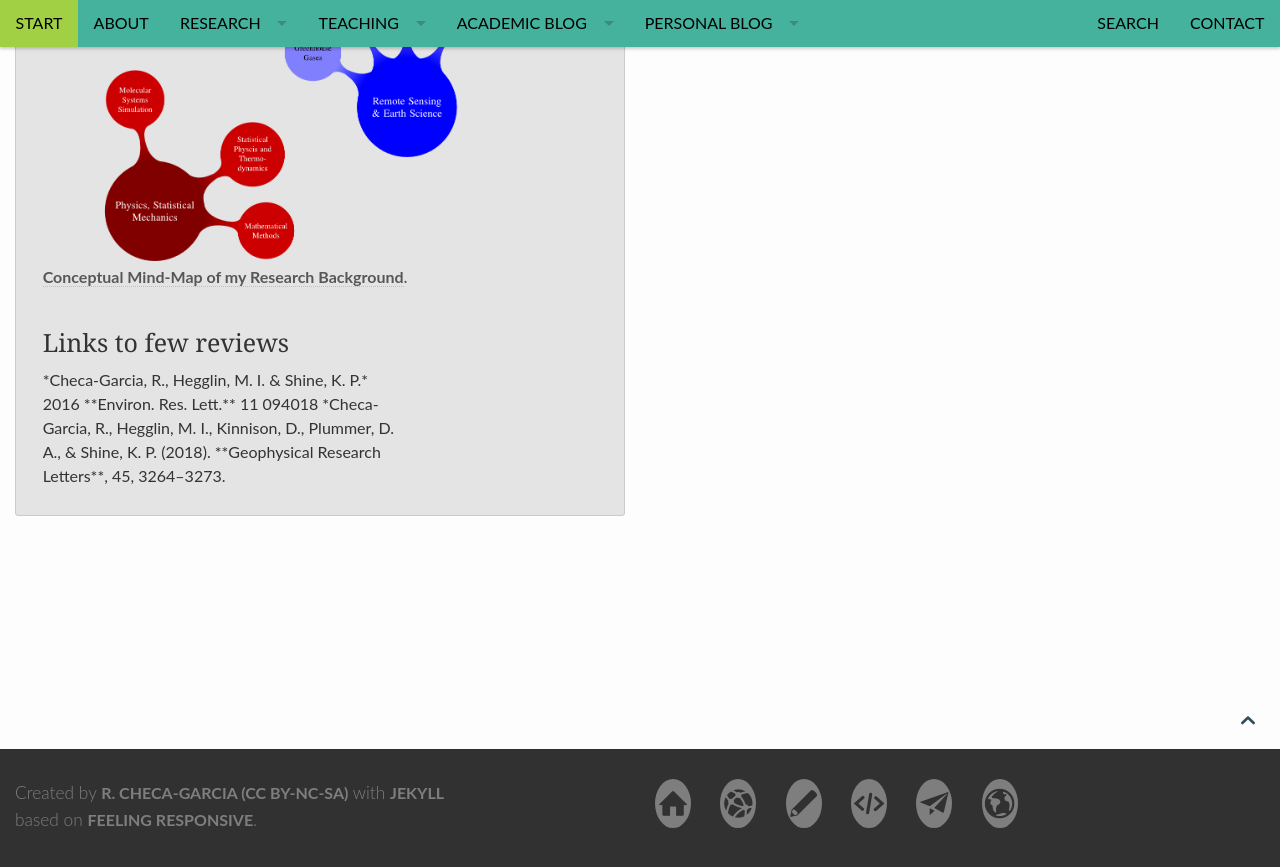
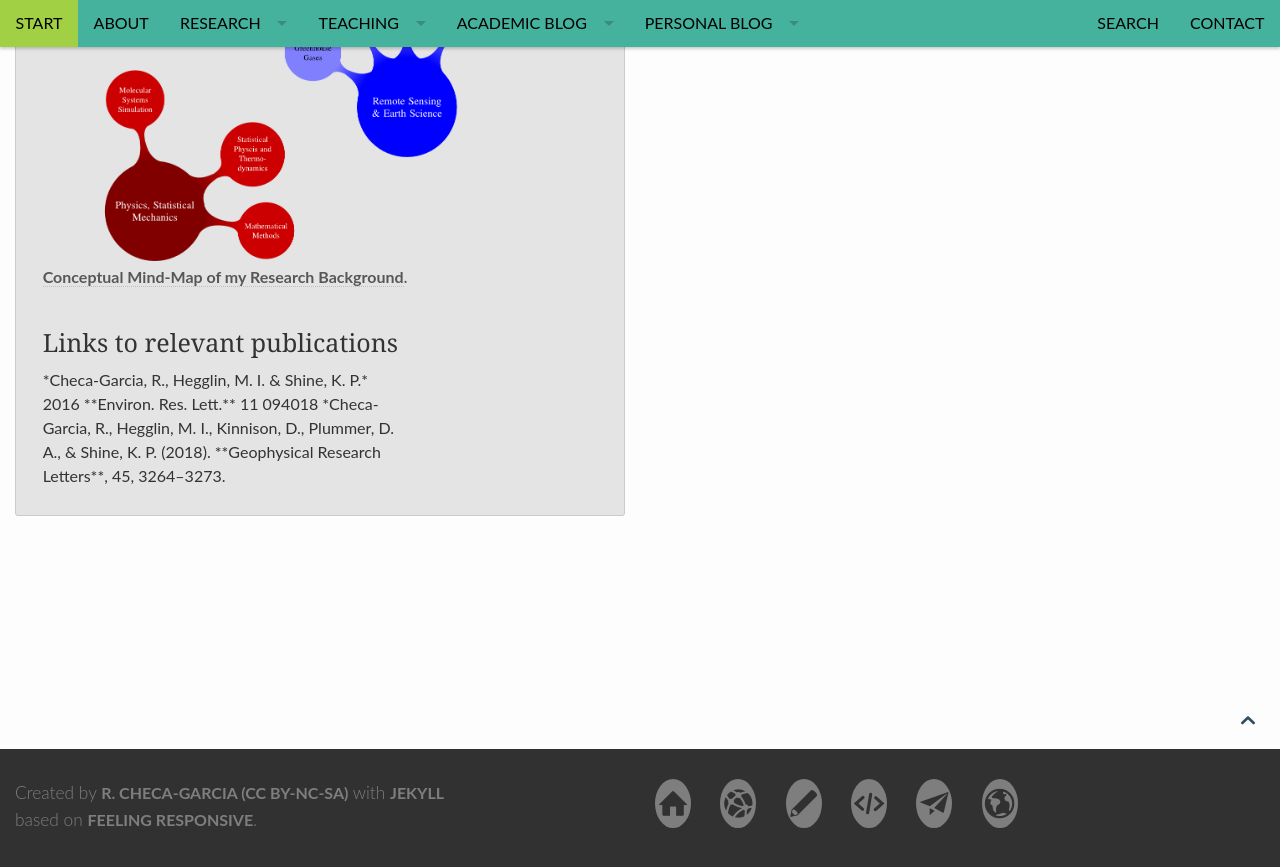
Before and after one commit to RCHG/rchg.github.io, a Jekyll site: the page built from pages/about_overview.md, in a window 1280 px wide and 900 px high, scrolled down 2425 px. Shown: the top 867 px of the window. Built offline with Jekyll 4.4.1, drawn with Linux system fonts in a browser that asks for light colours; nearby versions of some CDN libraries; comment, search, counter and statistics services are not loaded.

Commit message:
Update about_overview.md

```diff
--- a/pages/about_overview.md
+++ b/pages/about_overview.md
@@ -68,7 +68,7 @@ Due to my professional trajectory my interest is also related with mathematical
 	<figcaption><a title="Conceptual Mind-Map of my Research Background">Conceptual Mind-Map of my Research Background</a>.</figcaption>
 </figure>
 
-### Links to few reviews
+### Links to relevant publications
 
 <div class="row">
 
```
